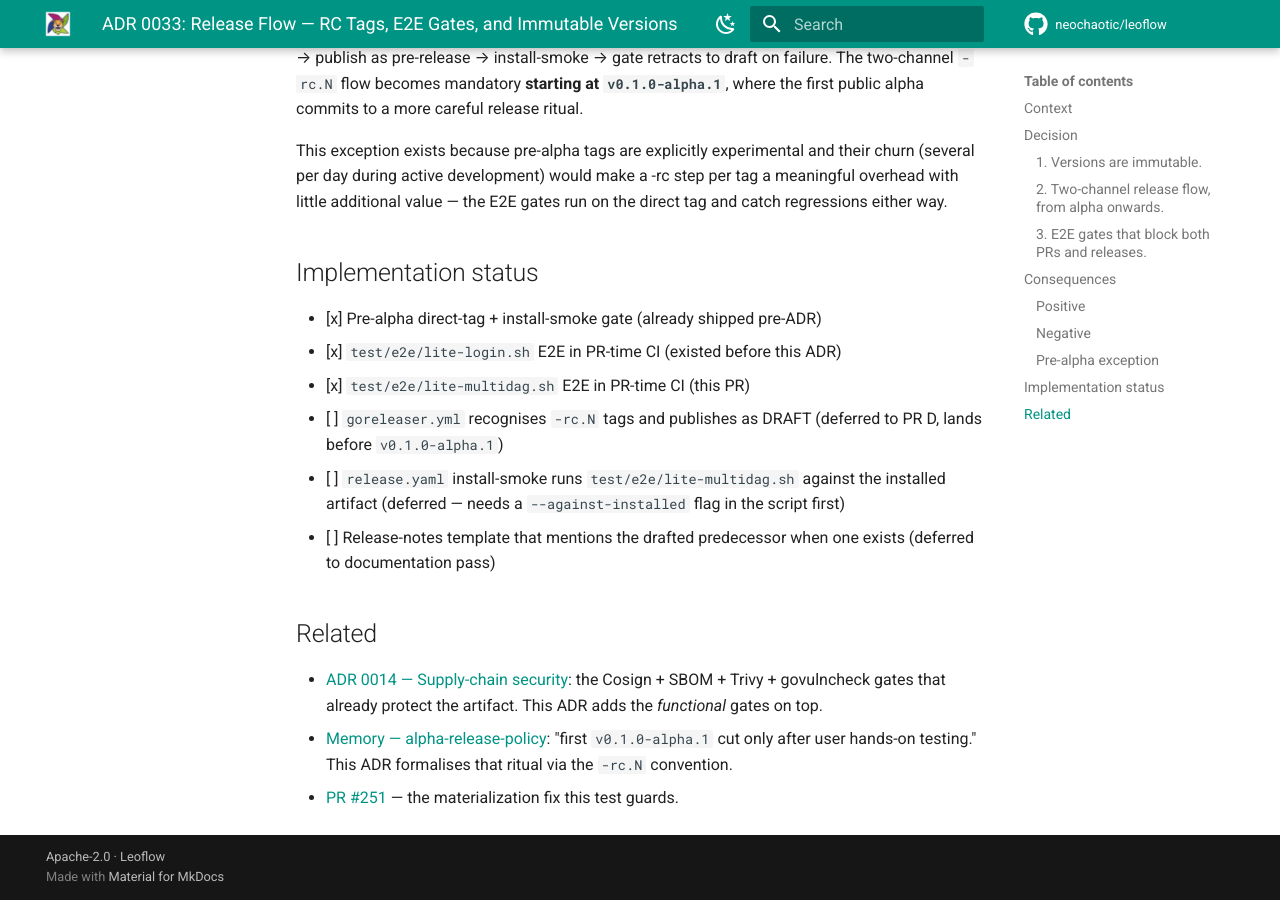
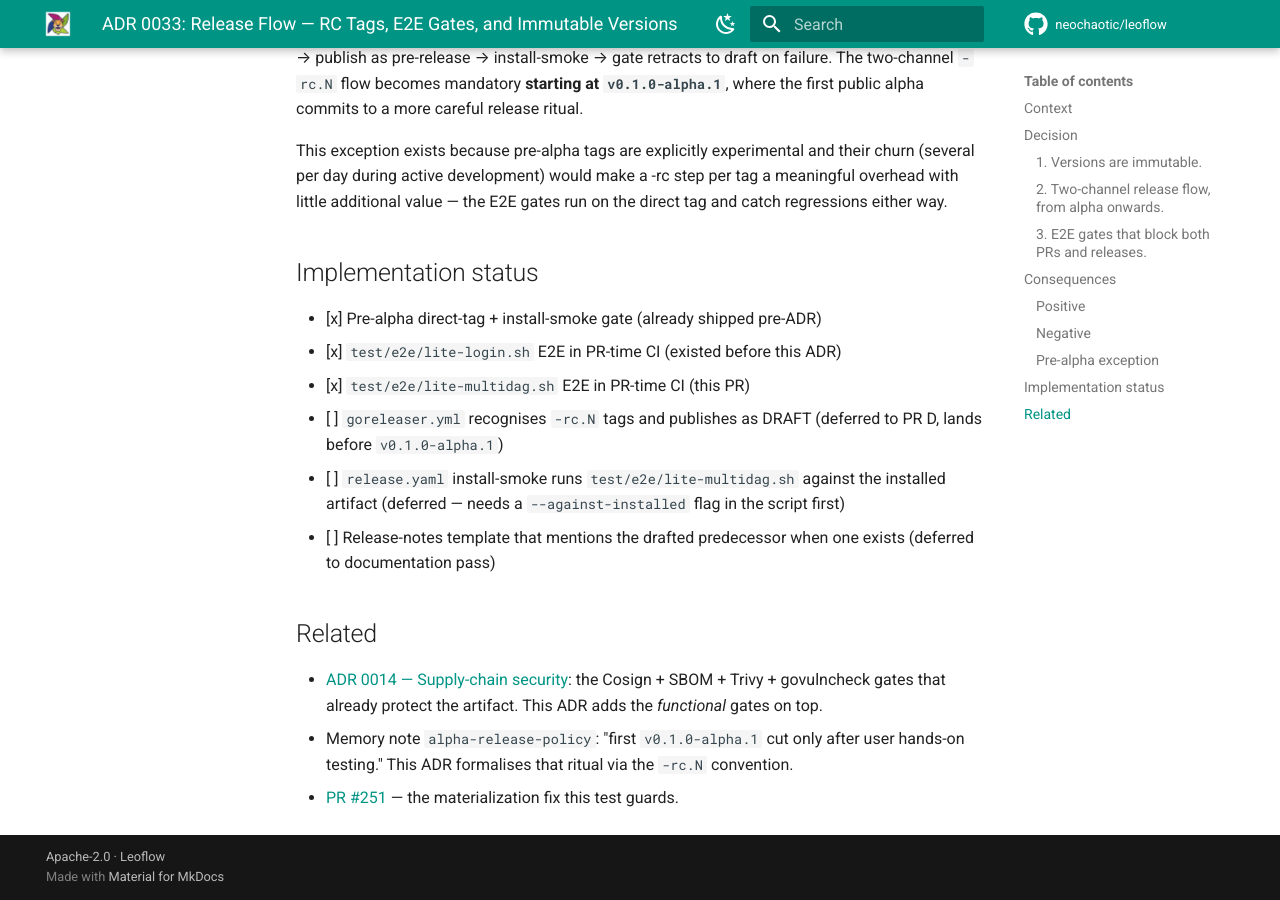
Before and after one commit to neochaotic/leoflow, an MkDocs documentation site: the page built from docs/adr/0033-release-flow-rc-tags-and-e2e-gates.md, in a window 1280 px wide and 900 px high, scrolled down 3477 px. Built offline with MkDocs 1.6.1 and Material for MkDocs 9.7.7, drawn with Linux system fonts in a browser that asks for light colours; comment, search, counter and statistics services are not loaded.

Commit message:
fix(docs): mkdocs strict — convert broken link to plain reference in ADR 0033
mkdocs --strict treats every WARNING as fatal. The Related section of
ADR 0033 had `[Memory — alpha-release-policy](../../README.md)` — the
target resolves outside the docs/ tree, so mkdocs cannot validate it and
emits WARNING about a missing target.

Housekeeping fix: drop the link entirely (keep the prose reference), so
the strict build passes. The decision recorded in the ADR is untouched
— only the cross-link rendering changes.

🤖 Generated with [Claude Code](https://claude.com/claude-code)

Co-Authored-By: Claude Opus 4.7 <noreply@anthropic.com>

```diff
--- a/docs/adr/0033-release-flow-rc-tags-and-e2e-gates.md
+++ b/docs/adr/0033-release-flow-rc-tags-and-e2e-gates.md
@@ -163,7 +163,7 @@ gates run on the direct tag and catch regressions either way.
 - [ADR 0014 — Supply-chain security](0014-supply-chain-security.md): the
   Cosign + SBOM + Trivy + govulncheck gates that already protect the
   artifact. This ADR adds the *functional* gates on top.
-- [Memory — alpha-release-policy](../../README.md): "first `v0.1.0-alpha.1`
+- Memory note `alpha-release-policy`: "first `v0.1.0-alpha.1`
   cut only after user hands-on testing." This ADR formalises that ritual
   via the `-rc.N` convention.
 - [PR #251](https://github.com/neochaotic/leoflow/pull/251) — the
```
